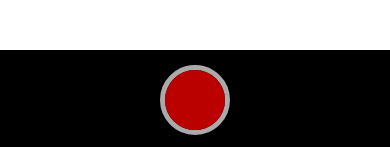
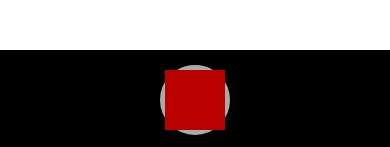
Before and after one commit to arekdurlik/expo-audio-recorder, a React Native app: screen / in a window 390 px wide. Shown: the part 694-841 px from the top of the page. Built offline with nearby package versions, Linux system fonts and the light colour scheme.

Commit message:
recording button animation

```diff
--- a/App.js
+++ b/App.js
@@ -1,6 +1,6 @@
 import { StatusBar } from 'expo-status-bar'
 import { StyleSheet, Text, View, Pressable, Animated, SafeAreaView, ScrollView} from 'react-native'
-import { useState } from 'react'
+import { useState, useRef, useEffect } from 'react'
 import { Audio } from 'expo-av'
 import styled from 'styled-components/native'
 import Ionicons from '@expo/vector-icons/Ionicons'
@@ -10,6 +10,34 @@ export default function App() {
   const [recording, setRecording] = useState()
   const [recordings, setRecordings] = useState([])
   const [message, setMessage] = useState('')
+  const borderRadius = useRef(new Animated.Value(50)).current;
+  const scale = useRef(new Animated.Value(1)).current;
+
+  useEffect(() => {
+    if (recording) {
+      Animated.timing(scale, {
+        toValue: 0.6,
+        duration: 200,
+        useNativeDriver: true
+      }).start()
+      Animated.timing(borderRadius, {
+        toValue: 10,
+        duration: 200,
+        useNativeDriver: true
+      }).start()
+    } else {
+      Animated.timing(scale, {
+        toValue: 1,
+        duration: 200,
+        useNativeDriver: true
+      }).start()
+      Animated.timing(borderRadius, {
+        toValue: 50,
+        duration: 200,
+        useNativeDriver: true
+      }).start()
+    }
+  }, [recording])
 
   const startRecording = async () => {
     try {
@@ -109,7 +137,7 @@ export default function App() {
       </SafeAreaView>
       <ControlPanel>
         <RecordButtonOutline />
-        <RecordButton
+        <RecordButton as={Animated.TouchableOpacity} style={{ borderRadius, transform: [ { scale }]}}
           activeOpacity={.7}
           onPress={recording ? stopRecording : startRecording }
           recording={recording}
@@ -157,9 +185,9 @@ const RecordButton = styled.TouchableOpacity`
   position: absolute;
   background-color: #bb0000;
   transition: 1ms ease-in-out;
-  height: ${({ recording }) => (recording ? '40px' : '60px')};
-  width: ${({ recording }) => (recording ? '40px' : '60px')};
-  border-radius: ${({ recording }) => (recording ? '10px' : '999px')};
+  height: 60px;
+  width: 60px;
+  border-radius: 999px;
 
 
 
```
